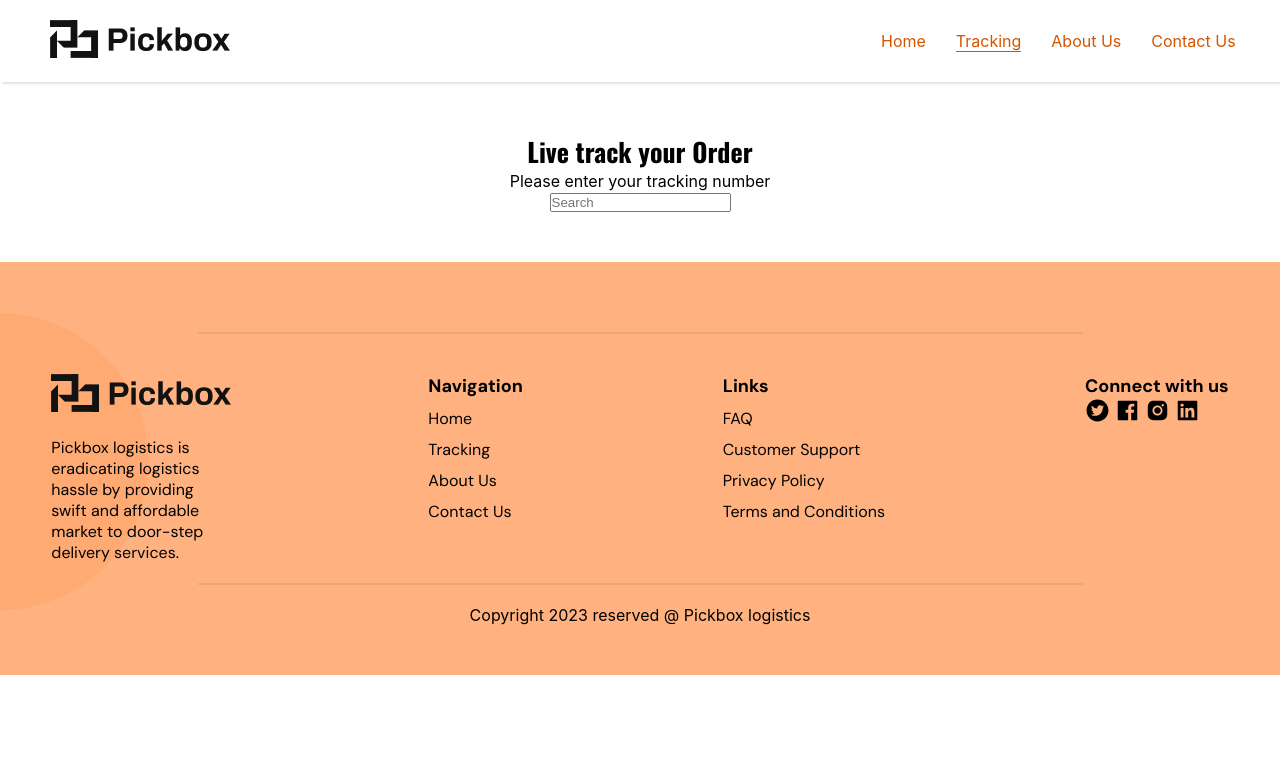
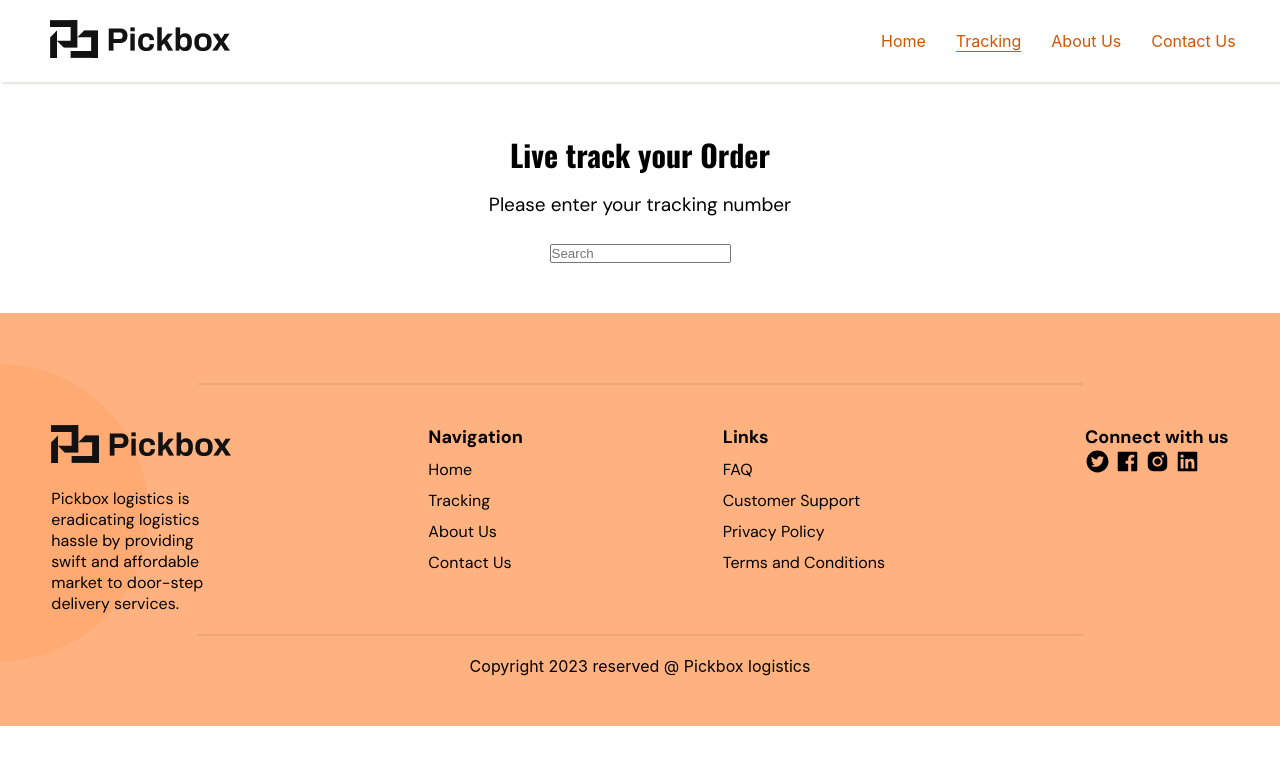
Before and after one commit to Pickbox-Project/Pickbox-frontend, a React (Create React App) app: page /tracking in a window 1280 px wide. Shown: the top 764 px of the page. Built offline with nearby package versions, Linux system fonts and the light colour scheme.

Commit message:
Started working on the Tracking Component

```diff
--- a/src/Components/Tracking/Tracking.css
+++ b/src/Components/Tracking/Tracking.css
@@ -4,10 +4,17 @@
     flex-direction: column;
     justify-content: center;
     align-items: center;
+    gap: 25px;
 }
 
 .tracking-text>h3 {
     text-align: center;
     font-family: "Oswald", sans-serif;
-    font-size: 26px;
+    font-size: 30px;
+    margin-bottom: 15px;
 }
+
+.tracking-text>p {
+    font-family: "DM Sans";
+    font-size: 19px;
+}
```
